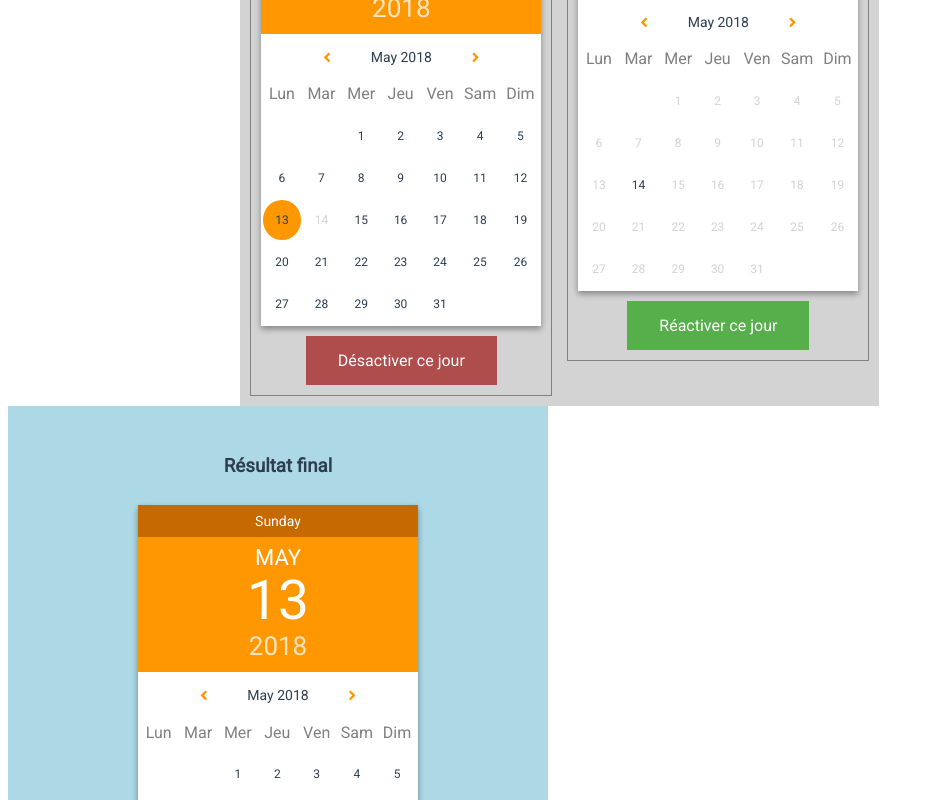
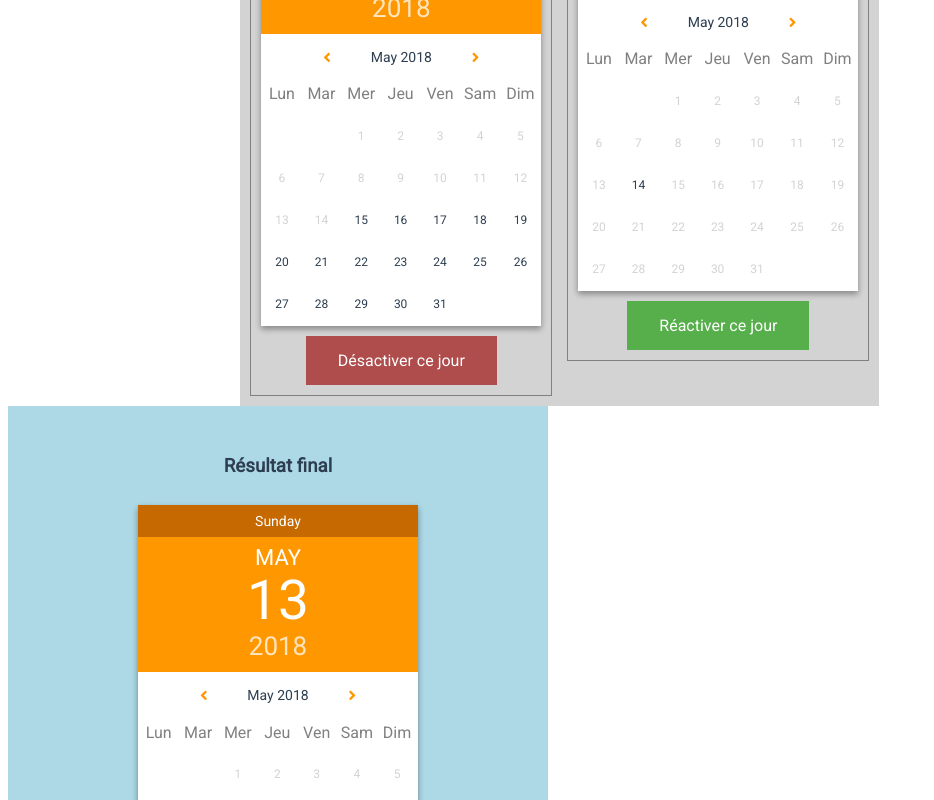
Before and after one commit to AlexandreGerault/datepicker, a Vue app: page / in a window 1280 px wide. Shown: the part 400-1200 px from the top of the page, without its empty margins (0-934 px from the left). Built offline with nearby package versions, Linux system fonts and the light colour scheme.

Commit message:
Disable days before today

```diff
--- a/src/App.vue
+++ b/src/App.vue
@@ -21,18 +21,18 @@
             {{ day }}
           </li>
         </ul>
-        <Calendar :disabled-weekdays="disabledWeekDays" :disabled-days="disabledDays" v-on:select="selectDayToDisable($event, day)"/>
+        <Calendar :disabled-weekdays="disabledWeekDays" :disabled-days="disabledDays" disable-before-today="true" v-on:select="selectDayToDisable($event, day)"/>
         <button class="button alert" @click="addDayToDisable()">Désactiver ce jour</button>
       </div>
       <div class="control-group">
         <h4 class="centered-text">Réactiver un jour</h4>
-        <Calendar :disabled-weekdays="disabledWeekDays" :disabled-days="reverseDisabledDays" v-on:select="selectDayToEnable($event, day)"/>
+        <Calendar :disabled-weekdays="disabledWeekDays" disable-before-today="true" :disabled-days="reverseDisabledDays" v-on:select="selectDayToEnable($event, day)"/>
         <button class="button success" @click="removeDayToDisable()">Réactiver ce jour</button>
       </div>
     </div>
     <div class="result">
       <h3 class="centered-text">Résultat final</h3>
-      <Calendar :disabled-weekdays="disabledWeekDays" :disabled-days="disabledDays" v-on:select="updateDay($event, day)"/>
+      <Calendar :disabled-weekdays="disabledWeekDays" disable-before-today="true" :disabled-days="disabledDays" v-on:select="updateDay($event, day)"/>
     </div>
   </div>
 </template>
--- a/src/components/Calendar.vue
+++ b/src/components/Calendar.vue
@@ -45,7 +45,7 @@ import moment from 'moment'
 
 export default {
   name: 'Calendar',
-  props: ['disabledWeekdays', 'disabledDays'],
+  props: ['disabledWeekdays', 'disabledDays', 'disableBeforeToday'],
   data () {
     return {
       date: moment(),
@@ -153,11 +153,7 @@ export default {
     },
     isDisabledDay (day) {
       if (day instanceof moment) {
-        if (this.isDisabledWeekday(day)) {
-          return true
-        } else if (Array.isArray(this.disabledDays) && this.disabledDays.includes(day.format('dddd D MMMM YYYY'))) {
-          return true
-        }
+        return this.isDisabledWeekday(day) || (Array.isArray(this.disabledDays) && this.disabledDays.includes(day.format('dddd D MMMM YYYY'))) || (this.disableBeforeToday && day.isBefore(moment()))
       }
       return false
     }
```
